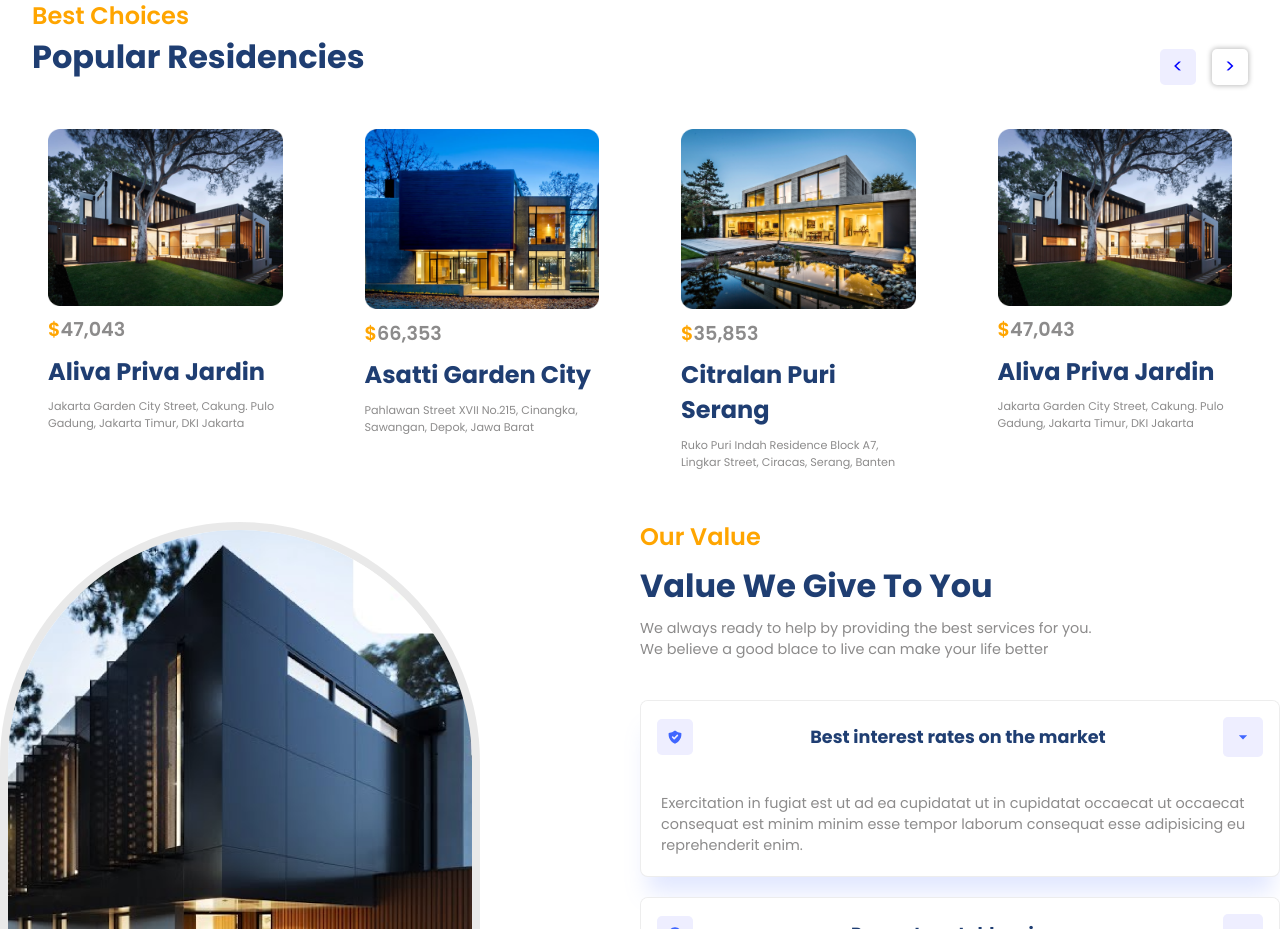
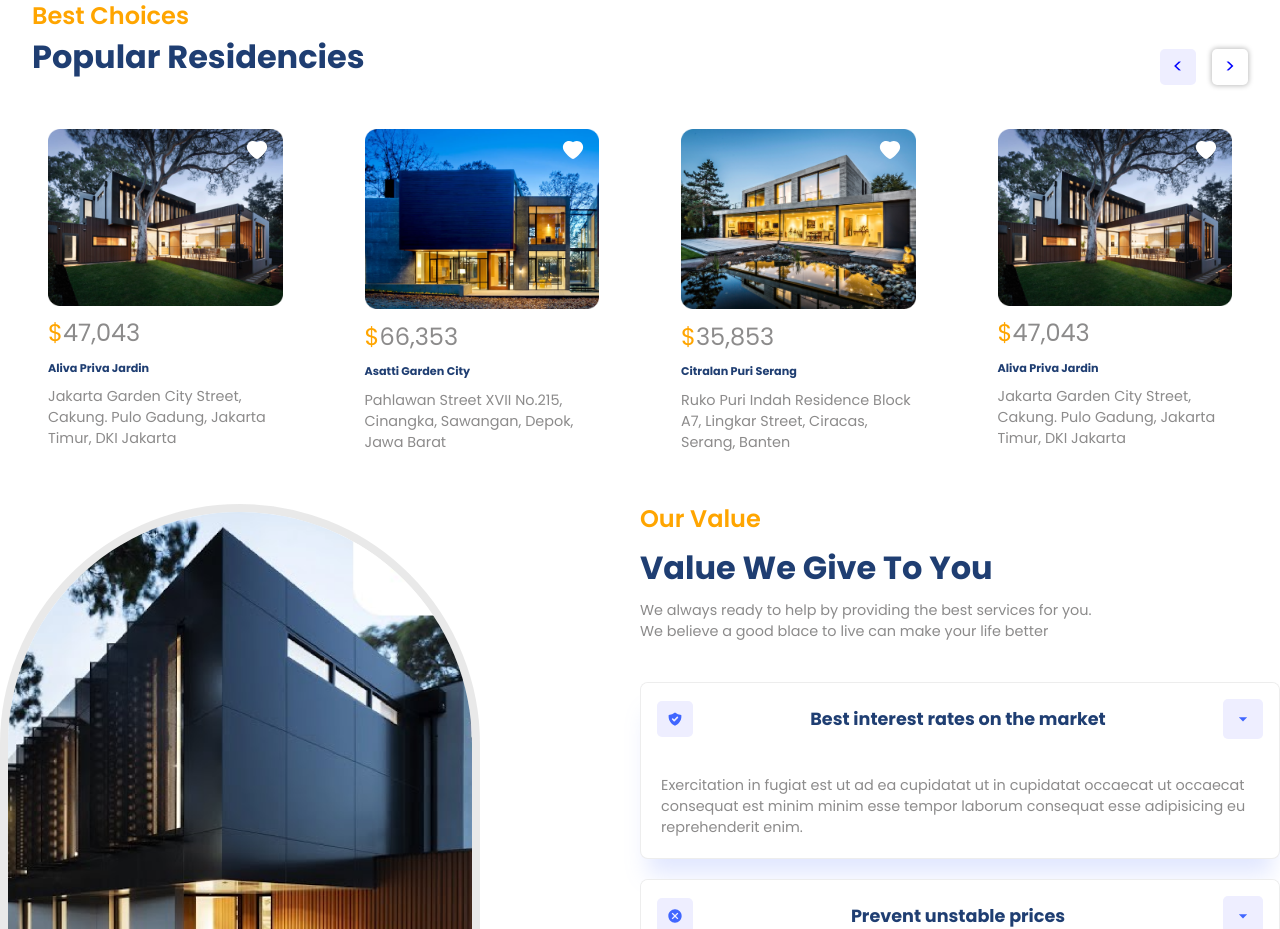
Before and after one commit to SankalpKokare/Real-Estate-Website, a React (Vite) app in the folder Client/my-react-app/: page / in a window 1280 px wide. Shown: the part 960-1889 px from the top of the page. Built offline with nearby package versions, Linux system fonts and the light colour scheme.

Commit message:
added favorite icon

```diff
--- a/Client/my-react-app/src/Components/PropertyCard/PropertyCard.css
+++ b/Client/my-react-app/src/Components/PropertyCard/PropertyCard.css
@@ -6,6 +6,13 @@
     max-width: max-content;
     margin: auto;
     transition: all 300ms ease-in;
+  }
+
+  .r-card>svg{
+    position: absolute;
+    top: 25px;
+    right: 30px;
+    z-index: 1;
   }
 
   .r-card > img {
--- a/Client/my-react-app/src/Components/PropertyCard/PropertyCard.jsx
+++ b/Client/my-react-app/src/Components/PropertyCard/PropertyCard.jsx
@@ -1,11 +1,12 @@
 import React from "react";
 import "./PropertyCard.css";
+import { AiFillHeart } from "react-icons/ai";
 
 function PropertyCard({ card }) {
   return (
     <div className="flexColStart r-card">
+      <AiFillHeart size={24} color="white" />
       <img src={card.image} alt="home" />
-
       <span className="secondaryText r-price">
         <span style={{ color: "orange" }}>$</span>
         <span>{card.price}</span>
```
